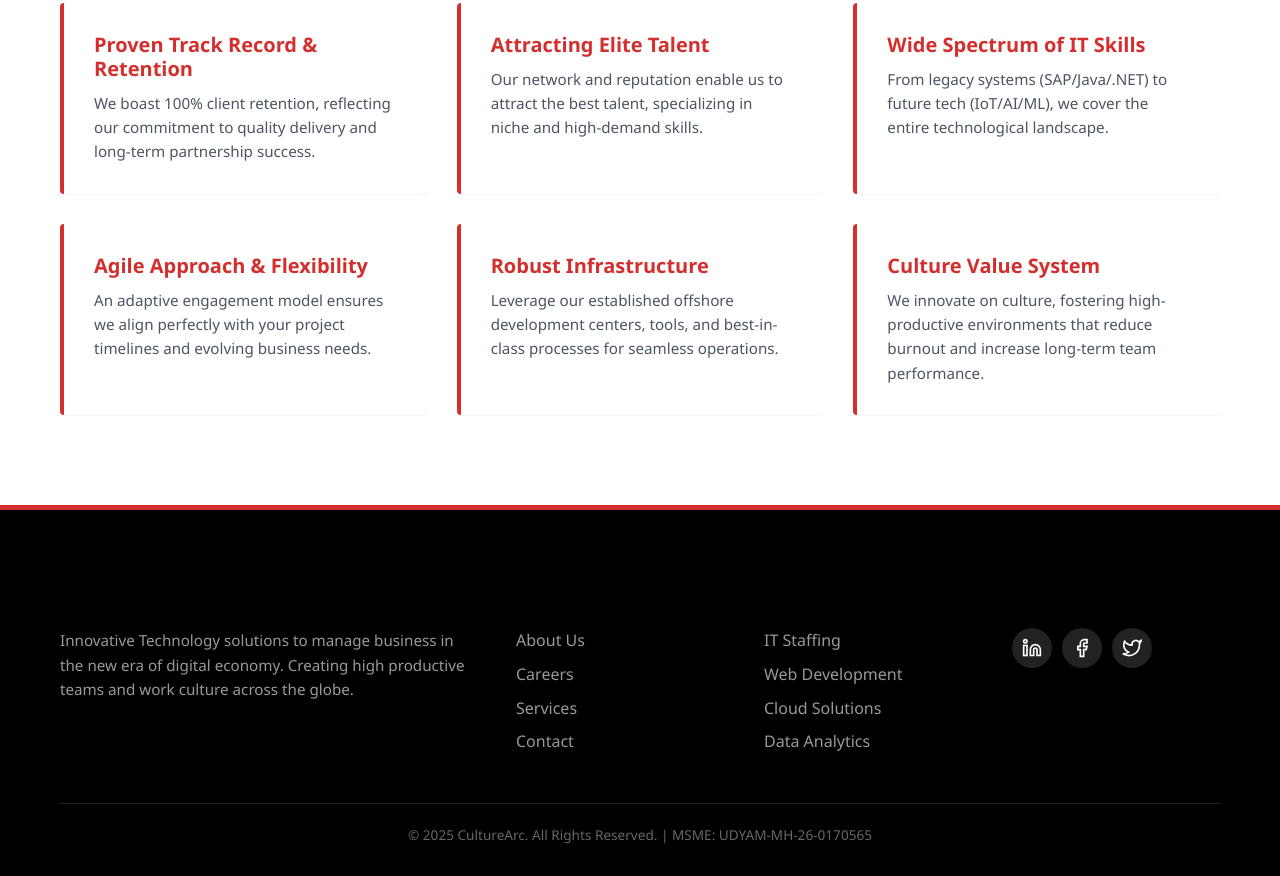
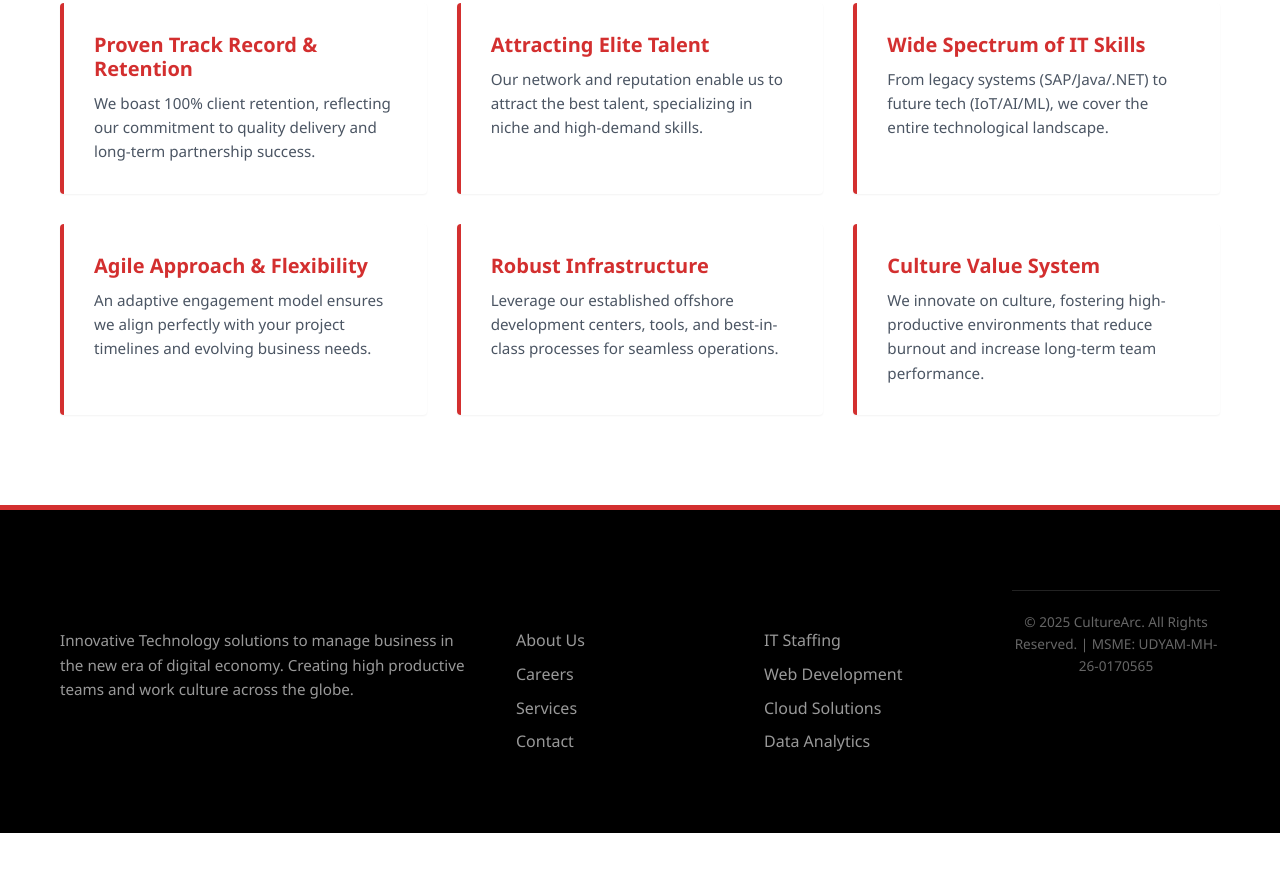
Before and after one commit to siddhantrdeshmukh-dev/CultureArc, a plain HTML site: page Aboutus.html in a window 1280 px wide. Shown: the part 1946-2822 px from the top of the page. After the commit the page ends 2779 px from the top, so only its background shows below. Drawn offline with Linux system fonts and the light colour scheme.

Commit message:
Aboutus.html

```diff
--- a/Aboutus.html
+++ b/Aboutus.html
@@ -622,21 +622,7 @@
                     </ul>
                 </div>
 
-                <div>
-                    <h3>Connect</h3>
-                    <div style="display: flex; margin-bottom: 20px;">
-                        <a href="#" class="social-icon">
-                            <svg width="20" height="20" viewBox="0 0 24 24" fill="none" stroke="currentColor" stroke-width="2"><path d="M16 8a6 6 0 0 1 6 6v7h-4v-7a2 2 0 0 0-2-2 2 2 0 0 0-2 2v7h-4v-7a6 6 0 0 1 6-6z"></path><rect x="2" y="9" width="4" height="12"></rect><circle cx="4" cy="4" r="2"></circle></svg>
-                        </a>
-                        <a href="#" class="social-icon">
-                            <svg width="20" height="20" viewBox="0 0 24 24" fill="none" stroke="currentColor" stroke-width="2"><path d="M18 2h-3a5 5 0 0 0-5 5v3H7v4h3v8h4v-8h3l1-4h-4V7a1 1 0 0 1 1-1h3z"></path></svg>
-                        </a>
-                        <a href="#" class="social-icon">
-                            <svg width="20" height="20" viewBox="0 0 24 24" fill="none" stroke="currentColor" stroke-width="2"><path d="M23 3a10.9 10.9 0 0 1-3.14 1.53 4.48 4.48 0 0 0-7.86 3v1A10.66 10.66 0 0 1 3 4s-4 9 5 13a11.64 11.64 0 0 1-7 2c9 5 20 0 20-11.5a4.5 4.5 0 0 0-.08-.83A7.72 7.72 0 0 0 23 3z"></path></svg>
-                        </a>
-                    </div>
-                </div>
-            </div>
+
 
             <div style="border-top: 1px solid #222; padding-top: 20px; text-align: center; color: #666; font-size: 0.85rem;">
                 &copy; 2025 CultureArc. All Rights Reserved. | MSME: UDYAM-MH-26-0170565
@@ -677,4 +663,5 @@
         }
     </script>
 </body>
+
 </html>
```
